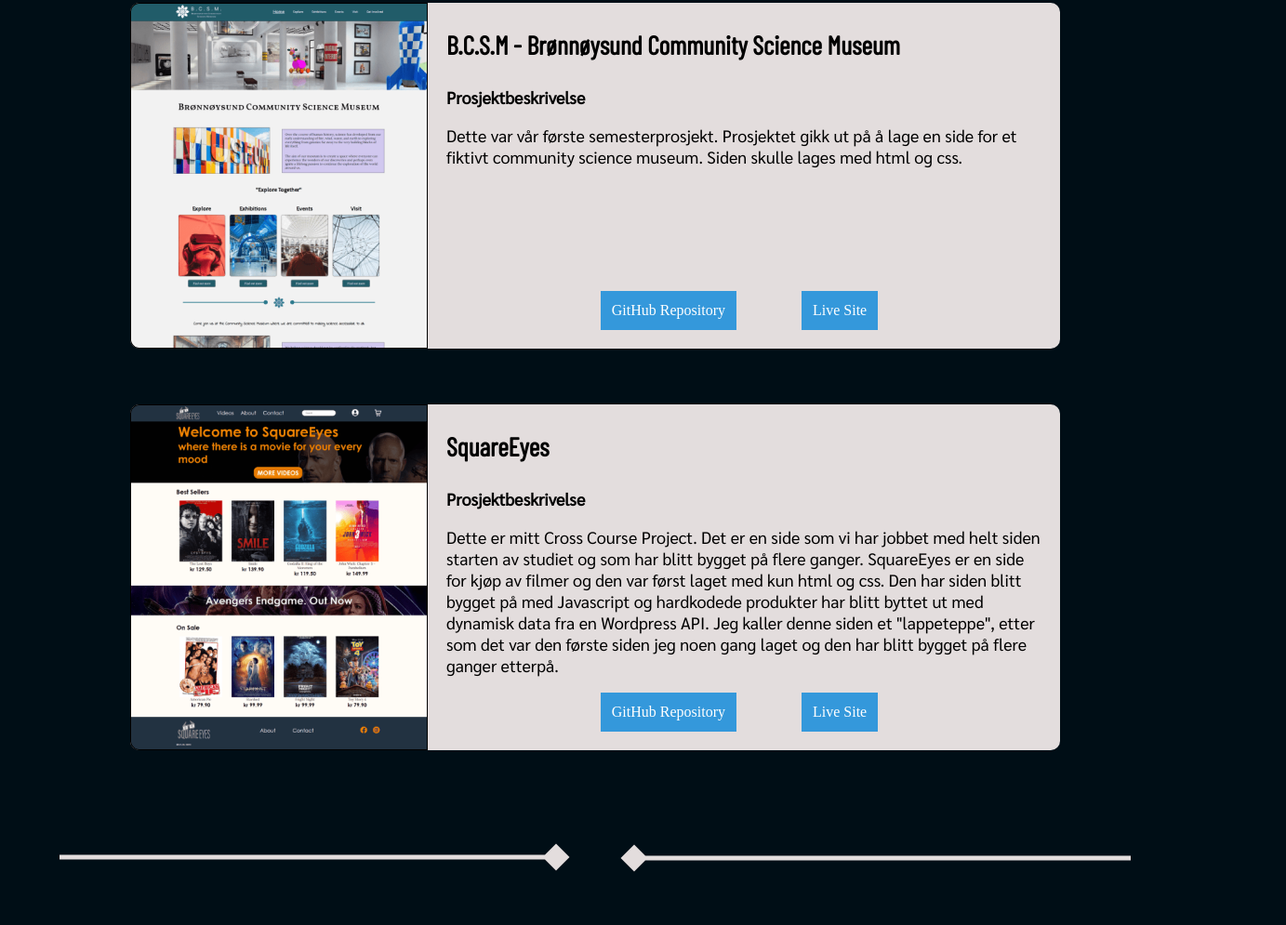
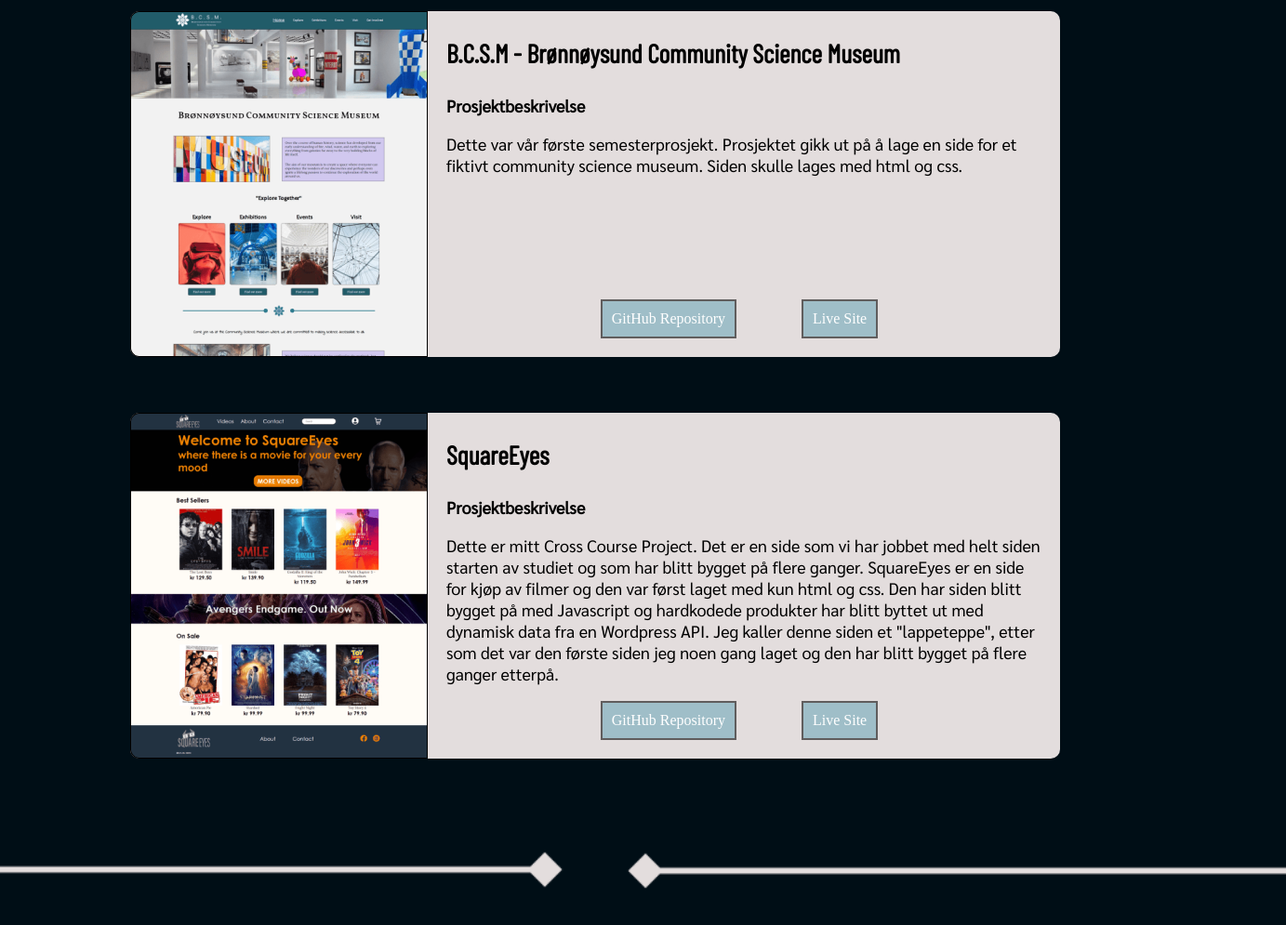
Before and after one commit to StianL82/Portfolio, a plain HTML site: page index.html in a window 1280 px wide. Shown: the part 1308-2303 px from the top of the page at 93% size, 1383 px wide, since content can reach past the window. Drawn offline with nearby package versions, Linux system fonts and the light colour scheme.

Commit message:
Update components.css

```diff
--- a/css/imports/components.css
+++ b/css/imports/components.css
@@ -1,22 +1,24 @@
 /*---------- Buttons/cta ----------*/
 
 .button {
-  margin-right: 10px; /* Juster dette etter behov for å legge til mellomrom mellom knappene */
+  margin-right: 10px;
 }
 
 .cta {
   display: inline-block;
   padding: 10px;
   border: 2px solid transparent;
-  background-color: #3498db; /* Farge på bakgrunn */
-  color: #fff; /* Farge på tekst */
+  background-color: var(--color-light-blue);
+  color: #fff;
   text-decoration: none;
   transition: background-color 0.3s, color 0.3s;
+  border: 2px solid var(--color-header-footer);
 }
 
 .cta:hover {
-  background-color: #2980b9; /* Endret farge på bakgrunn ved hover */
+  background-color: var(--color-header-footer);
   color: #fff; /* Endret farge på tekst ved hover */
+  border: 2px solid var(--color-light-blue);
 }
 
 /*---------- Cards ----------*/
@@ -66,4 +68,5 @@
   padding: 40px 0px;
   display: flex;
   justify-content: center;
+  height: 40px;
 }
```
